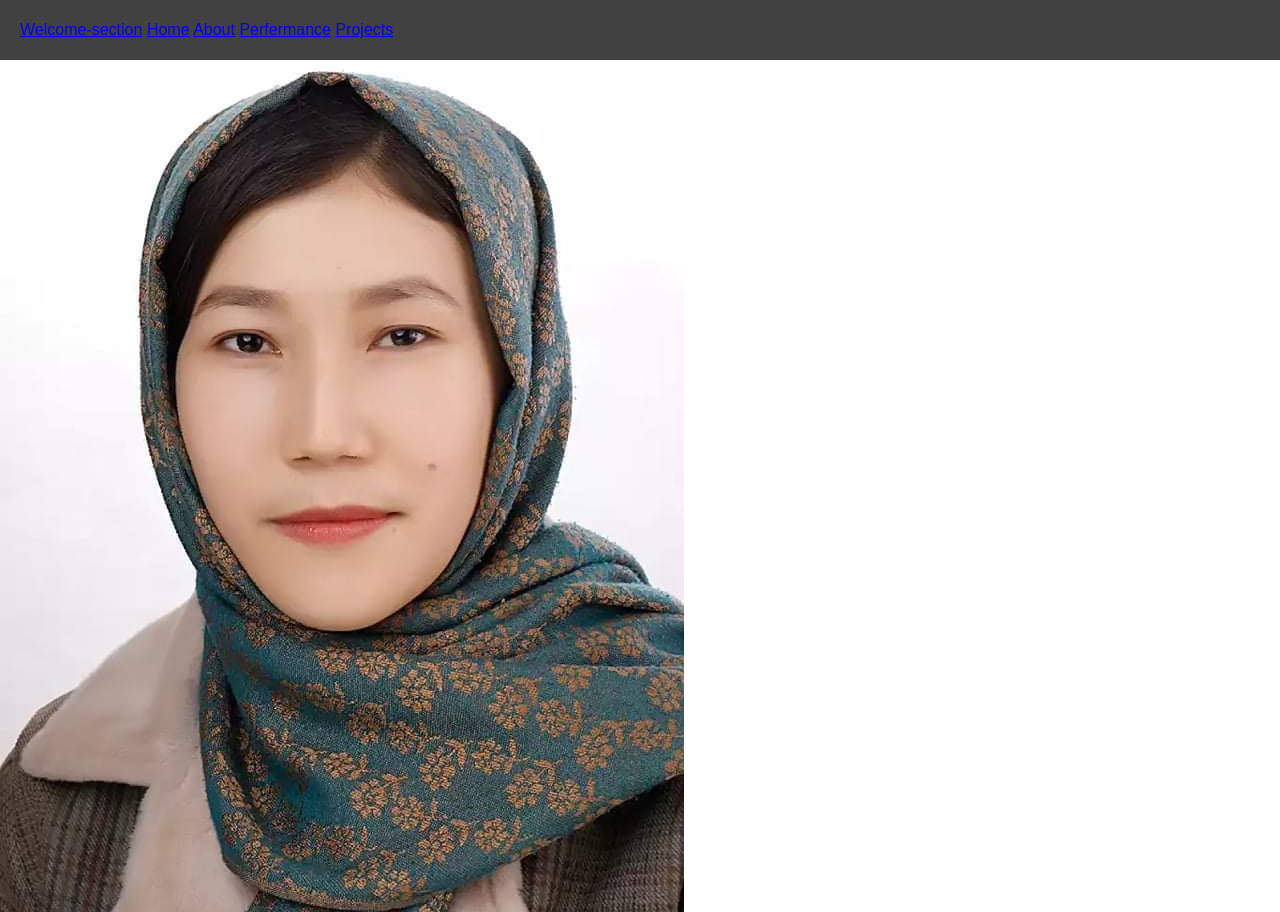
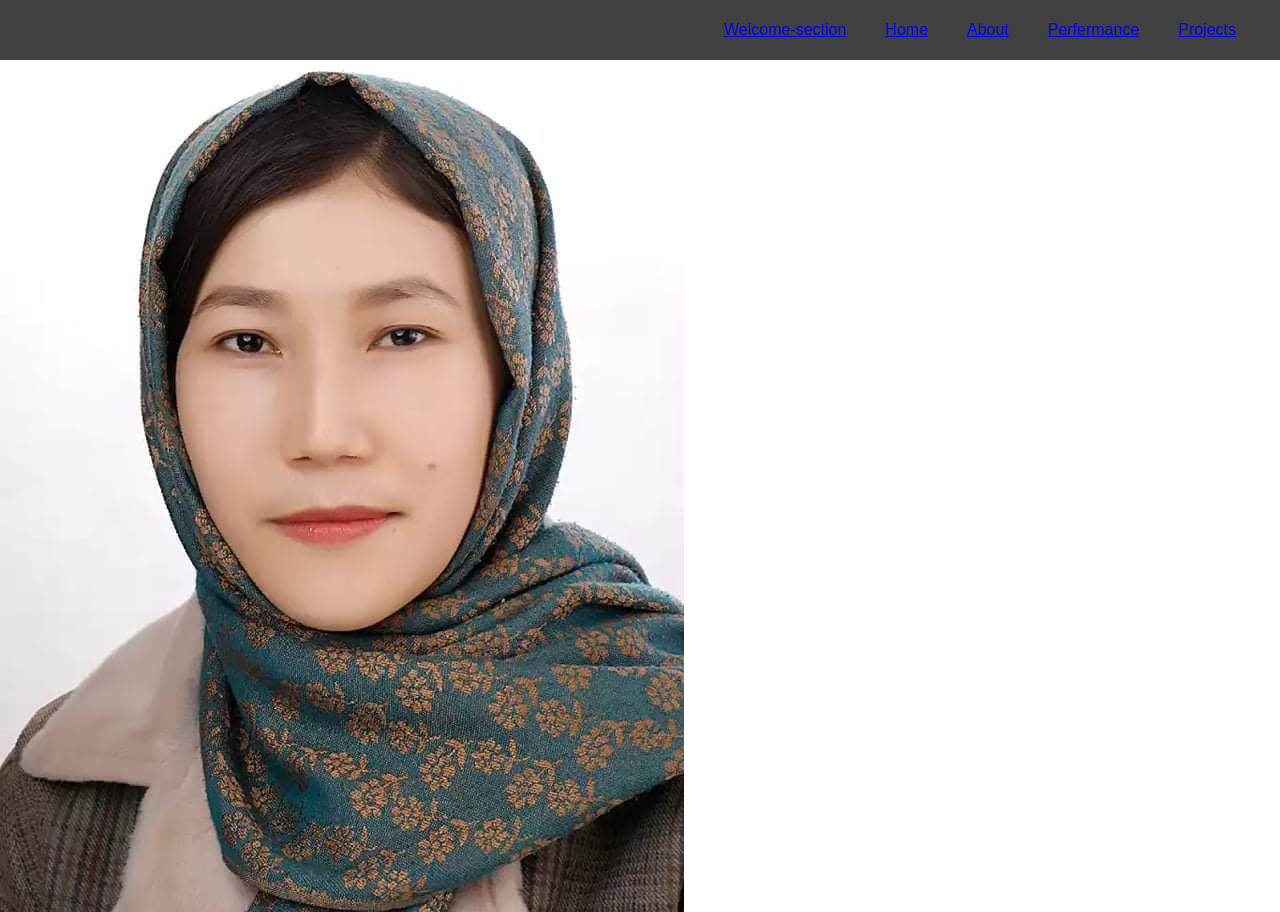
Before and after one commit to MasomRezaie/Personal-Portfolio-Page, a plain HTML site: page index.html in a window 1280 px wide. Shown: the top 912 px of the page. Drawn offline with Linux system fonts and the light colour scheme.

Commit message:
navbar styled

```diff
--- a/styles.css
+++ b/styles.css
@@ -17,13 +17,13 @@ body {
   height: 20px;
 }
 
-/* #navbar {
+#navbar {
   display: flex;
   justify-content:space-between;
   position:fixed;
   width: 40%;
   margin-left: 55%;
-} */
+}
 
 /* #welcome-section {
   height: 100vh;
```
